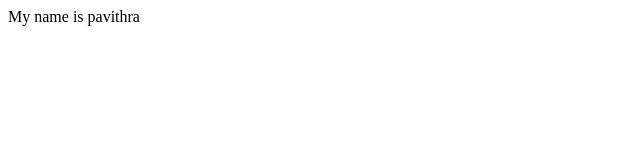
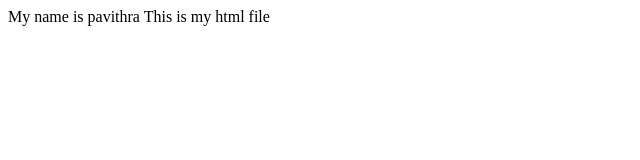
Before and after one commit to pavitraph/samplerepo, a plain HTML site: page index.html in a window 1280 px wide. Shown: the whole page, without its empty margins (0-640 px from the left). Drawn offline with Linux system fonts and the light colour scheme.

Commit message:
added a new line

```diff
--- a/index.html
+++ b/index.html
@@ -8,5 +8,6 @@
 </head>
 <body>
     My name is pavithra
+    This is my html file
 </body>
 </html>
```
